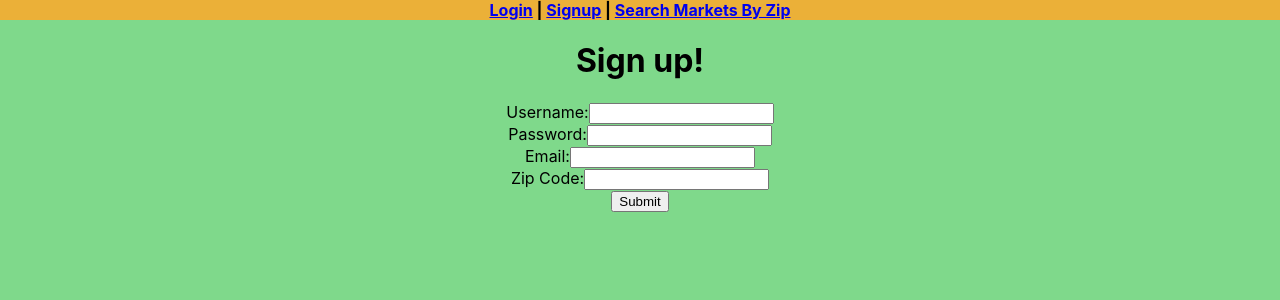
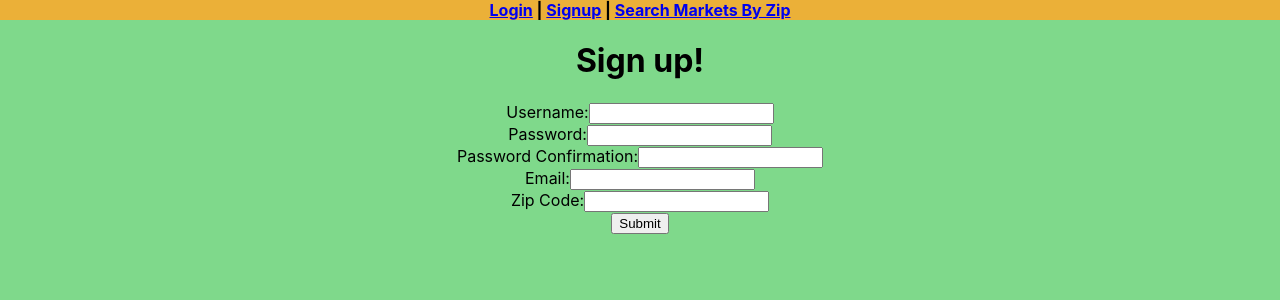
Before and after one commit to FluxOfPingIntegers/sproutable-frontend, a React (Create React App) app: page /users/signup in a window 1280 px wide. Shown: the top 300 px of the page. Built offline with nearby package versions, Linux system fonts and the light colour scheme.

Commit message:
adding password_confirmation to user signup

```diff
--- a/src/components/Auth.js
+++ b/src/components/Auth.js
@@ -7,6 +7,7 @@ function Auth(props){
 
   const [username, setUsername] = useState("")
   const [password, setPassword] = useState("")
+  const [passwordConfirmation, setPasswordConfirmation] = useState("")
   const [email, setEmail] = useState("")
   const [zipCode, setZipCode] = useState("")
   const navigate = useNavigate()
@@ -24,7 +25,11 @@ function Auth(props){
   const handleSubmit = (e) => {
     e.preventDefault()
     if (isFieldValid(username) && isFieldValid(password)) {
-      signup ? props.submitSignup({ username, password, email, zipcode: zipCode }) : props.submitLogin({username, password})
+      signup ? props.submitSignup({
+         username,
+         password,
+         password_confirmation: passwordConfirmation,
+         email, zipcode: zipCode }) : props.submitLogin({username, password})
       navigate(`/users/1`)
     } else {
       setUsername("")
@@ -36,10 +41,17 @@ function Auth(props){
     return (
     <>
     <label>
+      Password Confirmation:
+      <input type="password"
+        name="password_confirmation"
+        value={passwordConfirmation}
+        onChange={(e) => setPasswordConfirmation(e.target.value)} /><br />
+    </label>
+    <label>
       Email:
       <input type="text" name="email" value={email} onChange={(e) => setEmail(e.target.value)} /><br />
-      </label>
-      <label>
+    </label>
+    <label>
       Zip Code:
       <input type="number" name="zipCode" value={zipCode} onChange={(e) => setZipCode(e.target.value)} /><br />
     </label>
```
